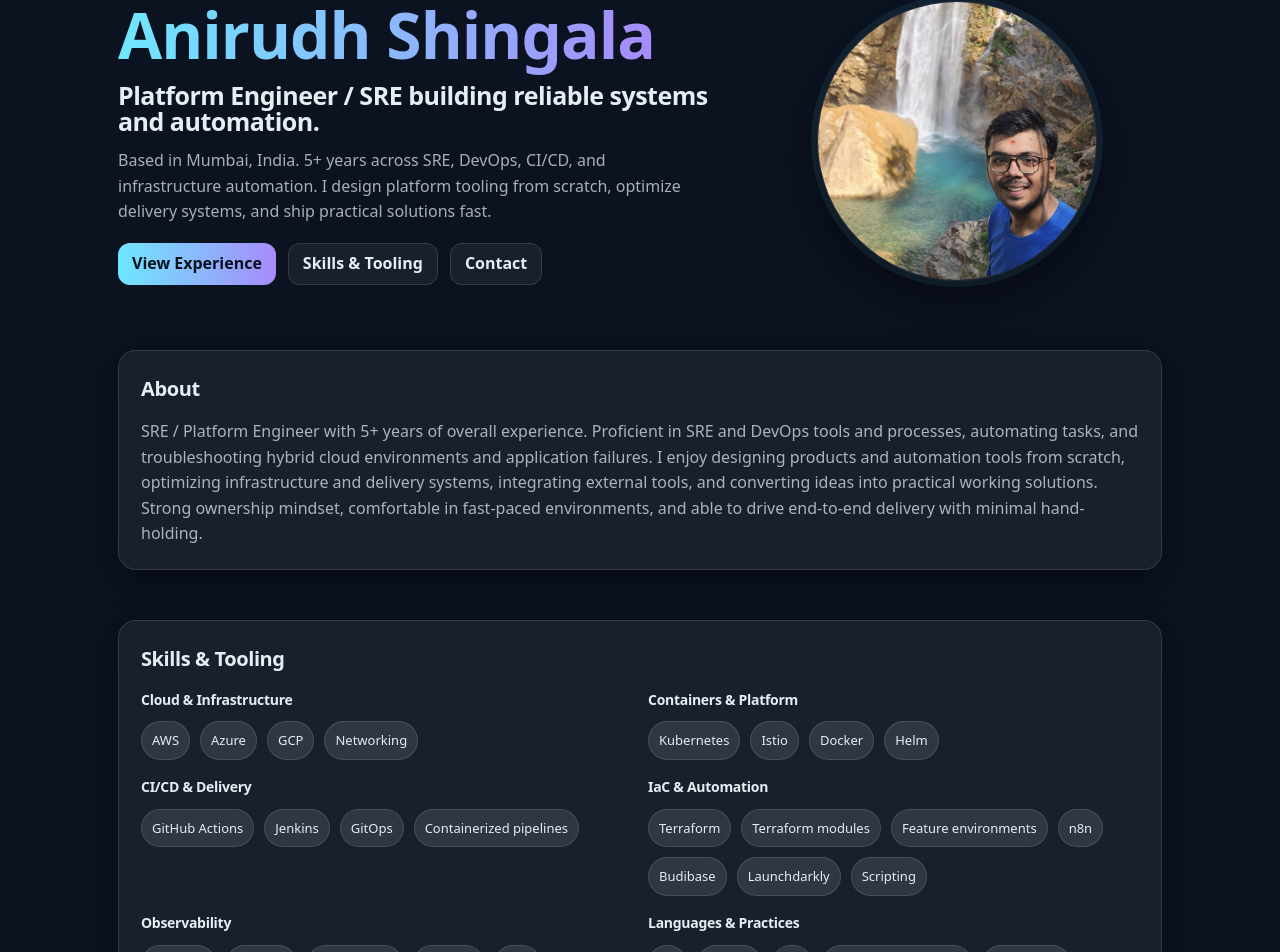
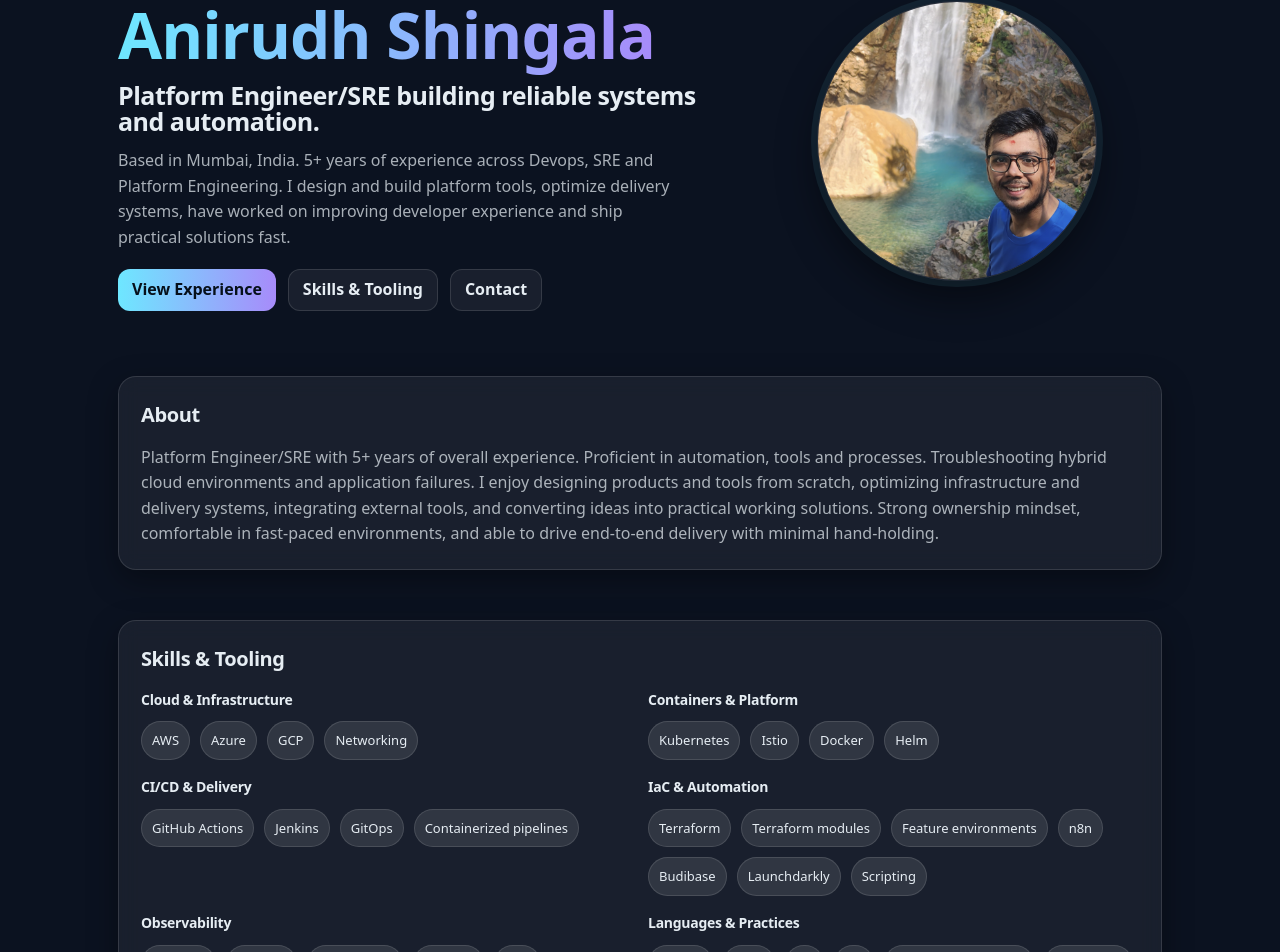
Before and after one commit to anirudhshingala/my-profile-website, a React (Create React App) app in the folder profile-app/: page / in a window 1280 px wide. Shown: the part 144-1096 px from the top of the page. Built offline with nearby package versions, Linux system fonts and the light colour scheme.

Commit message:
update exp

```diff
--- a/profile-app/src/components/Hero.js
+++ b/profile-app/src/components/Hero.js
@@ -162,10 +162,11 @@ const Hero = () => {
         <Grid>
           <div>
             <Greeting><Name>Anirudh Shingala</Name></Greeting>
-            <Title>Platform Engineer / SRE building reliable systems and automation.</Title>
+            <Title>Platform Engineer/SRE building reliable systems and automation.</Title>
             <Subtitle>
-              Based in Mumbai, India. 5+ years across SRE, DevOps, CI/CD, and infrastructure automation.
-              I design platform tooling from scratch, optimize delivery systems, and ship practical solutions fast.
+              Based in Mumbai, India. 5+ years of experience across Devops, SRE and Platform Engineering.
+              I design and build platform tools, optimize delivery systems, have worked on improving developer experience
+              and ship practical solutions fast.
             </Subtitle>
             <Actions>
               <Primary href="#experience">View Experience</Primary>
--- a/profile-app/src/components/Profile.js
+++ b/profile-app/src/components/Profile.js
@@ -12,9 +12,9 @@ const Profile = () => {
       <SectionCard>
         <SectionTitle>About</SectionTitle>
         <p>
-          SRE / Platform Engineer with 5+ years of overall experience. Proficient in SRE and DevOps
-          tools and processes, automating tasks, and troubleshooting hybrid cloud environments and
-          application failures. I enjoy designing products and automation tools from scratch,
+          Platform Engineer/SRE with 5+ years of overall experience. Proficient in automation,
+          tools and processes. Troubleshooting hybrid cloud environments and
+          application failures. I enjoy designing products and tools from scratch,
           optimizing infrastructure and delivery systems, integrating external tools, and converting
           ideas into practical working solutions. Strong ownership mindset, comfortable in fast-paced
           environments, and able to drive end-to-end delivery with minimal hand-holding.
--- a/profile-app/src/components/Skills.js
+++ b/profile-app/src/components/Skills.js
@@ -64,7 +64,7 @@ const skillGroups = [
   },
   {
     title: 'Languages & Practices',
-    items: ['Go', 'Python', 'Git', 'Project management', 'Ownership', 'Problem solving']
+    items: ['Python', 'Bash', 'Go', 'Git', 'Project management', 'Ownership', 'Problem solving', 'Getting things done']
   }
 ];
 
```
